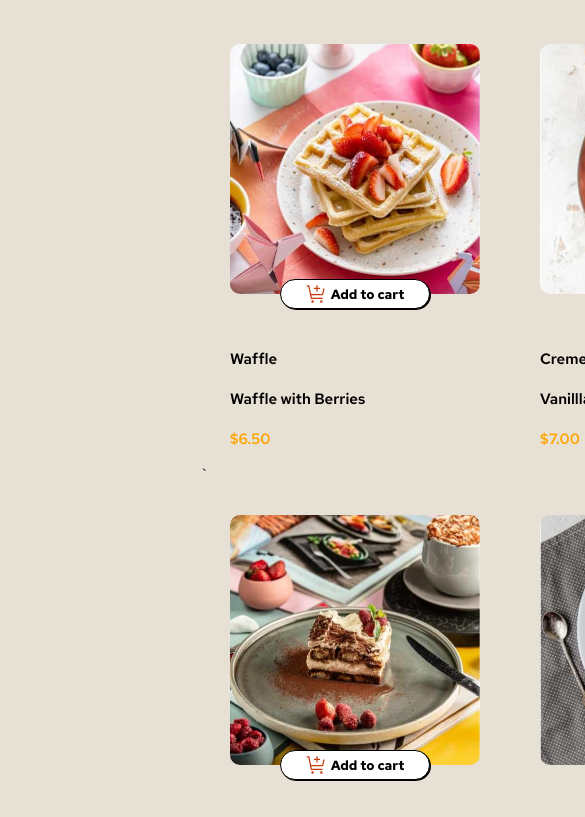
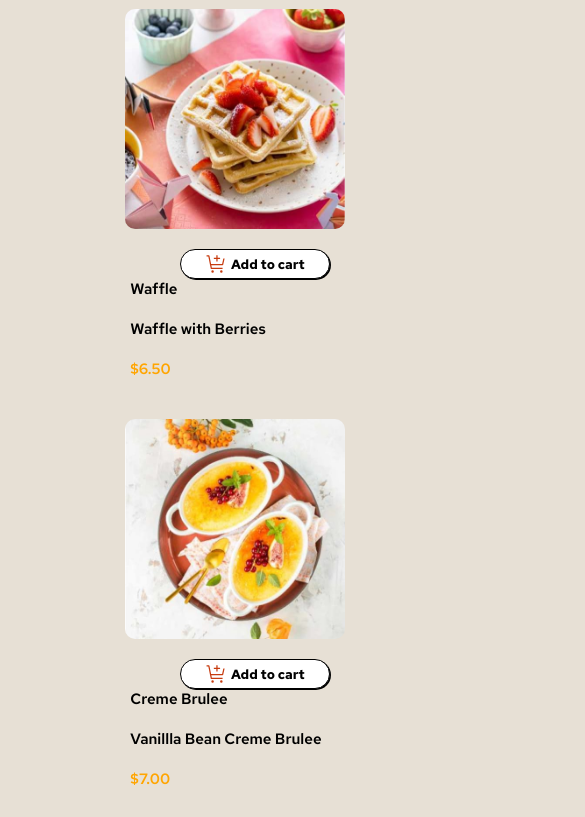
Before and after one commit to Chumexxx/E_Commerce_Website, a plain HTML site: page index.html in a window 390 px wide. Shown: the part 212-1029 px from the top of the page, 585 px wide, since content can reach past the window. Drawn offline with Linux system fonts and the light colour scheme.

Commit message:
Update style.css

```diff
--- a/style.css
+++ b/style.css
@@ -1,8 +1,8 @@
-*{
+* {
     font-family: "Red Hat Text";
 }
 
-body{
+body {
     margin: 0;
     padding-top: 100px;
     padding-left: 200px;
@@ -12,35 +12,38 @@ body{
     background-color: rgb(231, 224, 213);
 }
 
-.parentDiv{
+.parentDiv {
     display: flex;
+}
 
-
-    .container{
+.container {
     margin-top: 0;
     width: fit-content;
+}
 
-
-        #desserts{
+#desserts {
     font-size: 50px;
     font-weight: 600;
     margin: 30px;
 }
 
-        .flex{
+.flex {
     display: flex;
+    flex-wrap: wrap; /* Allow items to wrap for responsiveness */
+}
 
-            .item{
+.item {
     position: relative;
+}
 
-                .mg{
+.mg {
     width: 250px;
     height: 250px;
     border-radius: 10px;
     margin: 30px;
 }
 
-                .addToCart{
+.addToCart {
     border: 1px solid black;
     height: 30px;
     width: 150px;
@@ -56,13 +59,13 @@ body{
     gap: 4px;
     margin-left: 30px;
     position: absolute;
-                    bottom: 0px;
+    bottom: 0;
     top: 265px;
     left: 50px;
     cursor: pointer;
 }
 
-                .incrementDiv{
+.incrementDiv {
     border: 1px solid red;
     height: 30px;
     width: 150px;
@@ -79,56 +82,32 @@ body{
     gap: 4px;
     margin-left: 30px;
     position: absolute;
-                    bottom: 0px;
+    bottom: 0;
     top: 248px;
     left: 50px;
     cursor: pointer;
     display: none;
+}
 
-                    #decrease{
+#decrease, #increase {
     color: white;
     background-color: transparent;
     border: none;
     font-size: 30px;
 }
 
-                    #increase{
-                        color: white;
-                        background-color: transparent;
-                        border: none;
-                        font-size: 30px;
-                    }
-                }
-
-                .name{
+.name, .description, .price {
     margin-left: 30px;
     font-size: 15px;
     font-weight: 600;
     margin-top: 20px;
 }
 
-
-                .description{
-                    font-weight: 600;
-                    margin-left: 30px;
-                    font-size: 15px;
-                    margin-top: 20px;
+.price {
+    color: orange;
 }
 
-                .price{
-                    font-weight: 600;
-                    color: orange;
-                    margin-left: 30px;
-                    font-size: 15px;
-                    margin-top: 20px;
-                }
-
-            }
-
-        }
-    }
-
-    .cartDiv{
+.cartDiv {
     height: 700px;
     width: 300px;
     margin-left: 1100px;
@@ -136,25 +115,26 @@ body{
     background-color: white;
     border-radius: 10px;
     position: fixed;
+}
 
-        .disp1{
+.disp1 {
     color: orange;
     text-align: left;
     height: 90px;
     margin-bottom: 5px;
     display: flex;
-            align-items:center;
+    align-items: center;
 }
 
-        #emptyCart{
+#emptyCart {
     width: 200px;
 }
 
-        #cartMessage{
+#cartMessage {
     color: orange;
 }
 
-        .disp2{
+.disp2 {
     height: 270px;
     width: 300px;
     font-size: 20px;
@@ -165,7 +145,7 @@ body{
     flex-direction: column;
 }
 
-        .disp3{
+.disp3 {
     height: 90px;
     margin-bottom: 5px;
     display: flex;
@@ -174,20 +154,20 @@ body{
     display: none;
 }
 
-        .disp4{
+.disp4 {
     height: 70px;
     margin-bottom: 35px;
     border-radius: 25px;
     display: flex;
     justify-content: center;
     align-items: center;
-            background-color:rgb(233, 212, 185);
+    background-color: rgb(233, 212, 185);
 }
 
-        .disp5{
+.disp5 {
     height: 60px;
     margin-bottom: 5px;
-            background-color:hsl(14, 86%, 42%);
+    background-color: hsl(14, 86%, 42%);
     color: white;
     display: flex;
     justify-content: center;
@@ -195,5 +175,73 @@ body{
     border-radius: 50px;
     cursor: pointer;
 }
+
+/* Small devices (phones, 600px and below) */
+@media screen and (max-width: 600px) {
+    body {
+        padding-left: 20px;
+        padding-right: 20px;
+        padding-top: 50px;
+    }
+
+    .parentDiv {
+        flex-direction: column;
+    }
+
+    .flex {
+        flex-direction: column;
+        align-items: center;
+    }
+
+    .mg {
+        width: 200px;
+        height: 200px;
+        margin: 20px;
+    }
+
+    .cartDiv {
+        width: 100%;
+        height: auto;
+        margin-left: 0;
+        position: relative;
     }
 }
+
+/* Medium devices (tablets, 768px and below) */
+@media screen and (max-width: 768px) {
+    body {
+        padding-left: 50px;
+        padding-right: 50px;
+        padding-top: 70px;
+    }
+
+    .flex {
+        justify-content: center;
+    }
+
+    .mg {
+        width: 220px;
+        height: 220px;
+        margin: 25px;
+    }
+
+    .cartDiv {
+        width: 100%;
+        height: auto;
+        margin-left: 0;
+        position: relative;
+    }
+}
+
+/* Large devices (desktops, 1024px and below) */
+@media screen and (max-width: 1024px) {
+    body {
+        padding-left: 100px;
+        padding-right: 100px;
+    }
+
+    .cartDiv {
+        width: 350px;
+        margin-left: 900px; /* Adjust based on available space */
+    }
+}
```
Lines whose indentation alone changed are shown as unchanged.
